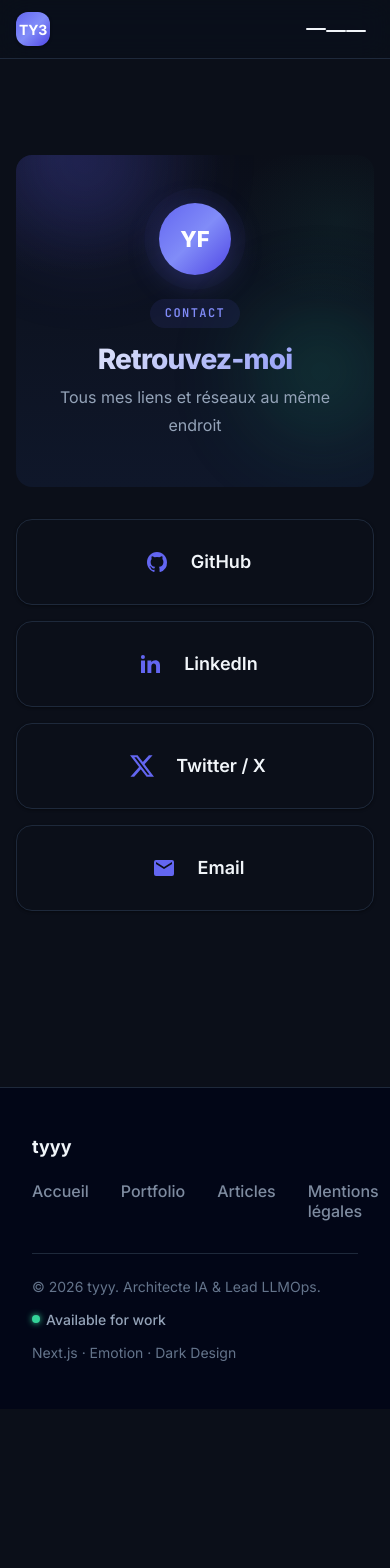
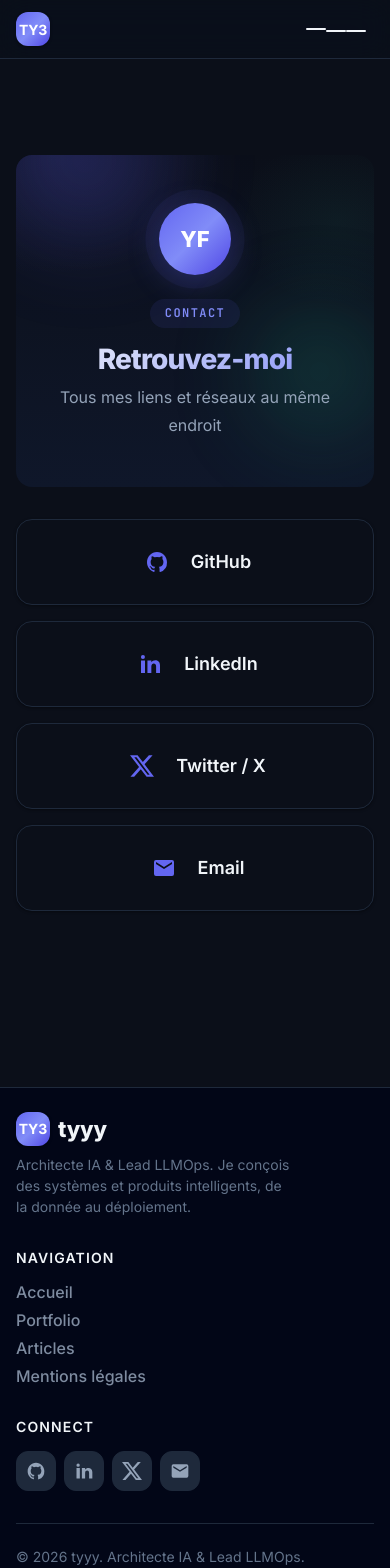
Before and after one commit to yonlycode/tyyy, a Next.js app in the folder web/: page /contact in a window 390 px wide. Shown: the top 1568 px of the page. Before the commit the page ends 1409 px from the top, so only its background shows below. Built offline with nearby package versions, Linux system fonts and the light colour scheme.

Commit message:
Refactor Footer with responsive grid and links

```diff
--- a/web/src/components/layout/PageShell.tsx
+++ b/web/src/components/layout/PageShell.tsx
@@ -1,7 +1,6 @@
-'use client';
-
 import type { ReactNode } from 'react';
 import { Navbar, Footer } from '@/components/ui';
+import { getLinks } from '@/lib/links';
 
 const pageStyles = {
   display: 'flex',
@@ -14,7 +13,7 @@
     <div style={pageStyles}>
       <Navbar />
       <main style={{ flex: 1 }}>{children}</main>
-      <Footer />
+      <Footer links={getLinks().links} />
     </div>
   );
 }
--- a/web/src/components/ui/Footer.tsx
+++ b/web/src/components/ui/Footer.tsx
@@ -3,6 +3,9 @@
 import Link from 'next/link';
 import styled from '@emotion/styled';
 import { m3Theme } from '@/styles/theme';
+import type { LinkItem } from '@/lib/links';
+import { LinkIcon } from '@/components/contact/LinkIcon';
+import { LogoMark } from './Navbar';
 
 const FooterRoot = styled('footer')({
   background: m3Theme.colors.footerBg,
@@ -18,25 +21,75 @@
   display: 'flex',
   flexDirection: 'column',
   gap: m3Theme.spacing.xl,
+
+  '@media (max-width: 768px)': {
+    padding: `${m3Theme.spacing.lg} ${m3Theme.spacing.md}`,
+  },
 });
 
 const FooterTop = styled('div')({
-  display: 'flex',
-  flexWrap: 'wrap',
-  justifyContent: 'space-between',
-  alignItems: 'center',
-  gap: m3Theme.spacing.lg,
+  display: 'grid',
+  gridTemplateColumns: '1.5fr 1fr 1fr',
+  gap: m3Theme.spacing.xl,
+
+  '@media (max-width: 900px)': {
+    gridTemplateColumns: '1fr 1fr',
+    '& > :first-of-type': { gridColumn: '1 / -1' },
+  },
+
+  '@media (max-width: 640px)': {
+    gridTemplateColumns: '1fr',
+    '& > :first-of-type': { gridColumn: 'auto' },
+  },
 });
 
-const FooterBrand = styled('div')({
-  fontWeight: m3Theme.font.weights.bold,
-  fontSize: m3Theme.font.sizes.lg,
+const Brand = styled('div')({
+  display: 'flex',
+  flexDirection: 'column',
+  alignItems: 'flex-start',
+  gap: m3Theme.spacing.sm,
+});
+
+const BrandRow = styled('div')({
+  display: 'flex',
+  alignItems: 'center',
+  gap: m3Theme.spacing.sm,
+});
+
+const BrandName = styled('span')({
+  fontWeight: m3Theme.font.weights.extrabold,
+  fontSize: m3Theme.font.sizes.xl,
+  letterSpacing: '-0.01em',
   color: m3Theme.colors.onSurface,
+});
+
+const Tagline = styled('p')({
+  margin: 0,
+  color: m3Theme.colors.onSurfaceDim,
+  fontSize: m3Theme.font.sizes.sm,
+  lineHeight: m3Theme.font.lineHeights.normal,
+  maxWidth: '280px',
+});
+
+const Column = styled('div')({
+  display: 'flex',
+  flexDirection: 'column',
+  gap: m3Theme.spacing.md,
+});
+
+const ColumnTitle = styled('h3')({
+  margin: 0,
+  color: m3Theme.colors.onSurface,
+  fontSize: m3Theme.font.sizes.sm,
+  fontWeight: m3Theme.font.weights.semibold,
+  textTransform: 'uppercase',
+  letterSpacing: '0.08em',
 });
 
 const FooterLinks = styled('div')({
   display: 'flex',
-  gap: m3Theme.spacing.xl,
+  flexDirection: 'column',
+  gap: m3Theme.spacing.sm,
 });
 
 const FooterLink = styled(Link)({
@@ -46,6 +99,7 @@
   fontWeight: m3Theme.font.weights.medium,
   opacity: 0.85,
   transition: 'color 0.2s ease, opacity 0.2s ease',
+  width: 'fit-content',
 
   '&:hover': { color: m3Theme.colors.primaryHover, opacity: 1 },
   '&:focus-visible': {
@@ -55,15 +109,37 @@
   },
 });
 
-const StatusDot = styled('span')({
-  display: 'inline-block',
-  width: '8px',
-  height: '8px',
-  borderRadius: '50%',
-  background: m3Theme.colors.success,
-  boxShadow: `0 0 6px ${m3Theme.colors.success}`,
-  marginRight: '6px',
-  animation: 'pulse 2s ease-in-out infinite',
+const SocialRow = styled('div')({
+  display: 'flex',
+  flexWrap: 'wrap',
+  gap: m3Theme.spacing.sm,
+});
+
+const SocialLink = styled('a')({
+  display: 'flex',
+  alignItems: 'center',
+  justifyContent: 'center',
+  width: '40px',
+  height: '40px',
+  borderRadius: m3Theme.radius.medium,
+  color: m3Theme.colors.onSurfaceMuted,
+  background: m3Theme.colors.surfaceHover,
+  border: `1px solid ${m3Theme.colors.outlineVariant}`,
+  transition: 'color 0.2s ease, background 0.2s ease, border-color 0.2s ease, transform 0.2s ease',
+
+  '& svg': { width: '20px', height: '20px' },
+
+  '&:hover': {
+    color: m3Theme.colors.primaryHover,
+    background: m3Theme.colors.primarySoft,
+    borderColor: m3Theme.colors.primary,
+    transform: 'translateY(-2px)',
+  },
+
+  '&:focus-visible': {
+    outline: 'none',
+    boxShadow: m3Theme.elevation.focus,
+  },
 });
 
 const FooterBottom = styled('div')({
@@ -86,20 +162,56 @@
   fontWeight: m3Theme.font.weights.medium,
 });
 
-export function Footer() {
+const StatusDot = styled('span')({
+  display: 'inline-block',
+  width: '8px',
+  height: '8px',
+  borderRadius: '50%',
+  background: m3Theme.colors.success,
+  boxShadow: `0 0 6px ${m3Theme.colors.success}`,
+  marginRight: '6px',
+  animation: 'pulse 2s ease-in-out infinite',
+});
+
+export function Footer({ links }: { links: LinkItem[] }) {
   const year = new Date().getFullYear();
 
   return (
     <FooterRoot>
       <FooterInner>
         <FooterTop>
-          <FooterBrand>tyyy</FooterBrand>
+          <Brand>
+            <BrandRow>
+              <LogoMark>TY3</LogoMark>
+              <BrandName>tyyy</BrandName>
+            </BrandRow>
+            <Tagline>Architecte IA &amp; Lead LLMOps. Je conçois des systèmes et produits intelligents, de la donnée au déploiement.</Tagline>
+          </Brand>
+          <Column>
+            <ColumnTitle>Navigation</ColumnTitle>
             <FooterLinks>
               <FooterLink href="/">Accueil</FooterLink>
               <FooterLink href="/portfolio/">Portfolio</FooterLink>
               <FooterLink href="/articles/">Articles</FooterLink>
               <FooterLink href="/privacy/">Mentions légales</FooterLink>
             </FooterLinks>
+          </Column>
+          <Column>
+            <ColumnTitle>Connect</ColumnTitle>
+            <SocialRow>
+              {links.map((link) => (
+                <SocialLink
+                  key={link.id}
+                  href={link.url}
+                  target={link.url.startsWith('http') ? '_blank' : undefined}
+                  rel="noreferrer"
+                  aria-label={link.label}
+                >
+                  <LinkIcon name={link.icon} />
+                </SocialLink>
+              ))}
+            </SocialRow>
+          </Column>
         </FooterTop>
         <FooterBottom>
           <span>© {year} tyyy. Architecte IA &amp; Lead LLMOps.</span>
--- a/web/src/components/ui/Navbar.tsx
+++ b/web/src/components/ui/Navbar.tsx
@@ -41,7 +41,7 @@
   letterSpacing: '-0.01em',
 });
 
-const LogoMark = styled('span')({
+export const LogoMark = styled('span')({
   width: '34px',
   height: '34px',
   borderRadius: m3Theme.radius.medium,
```
Lines whose indentation alone changed are shown as unchanged.
